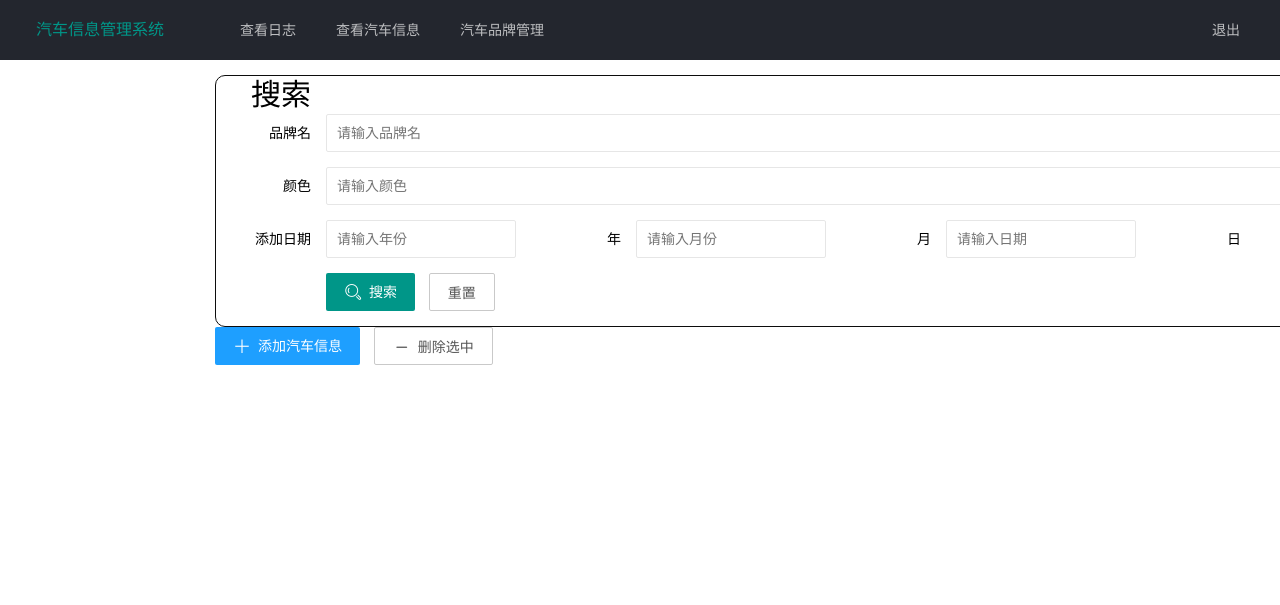
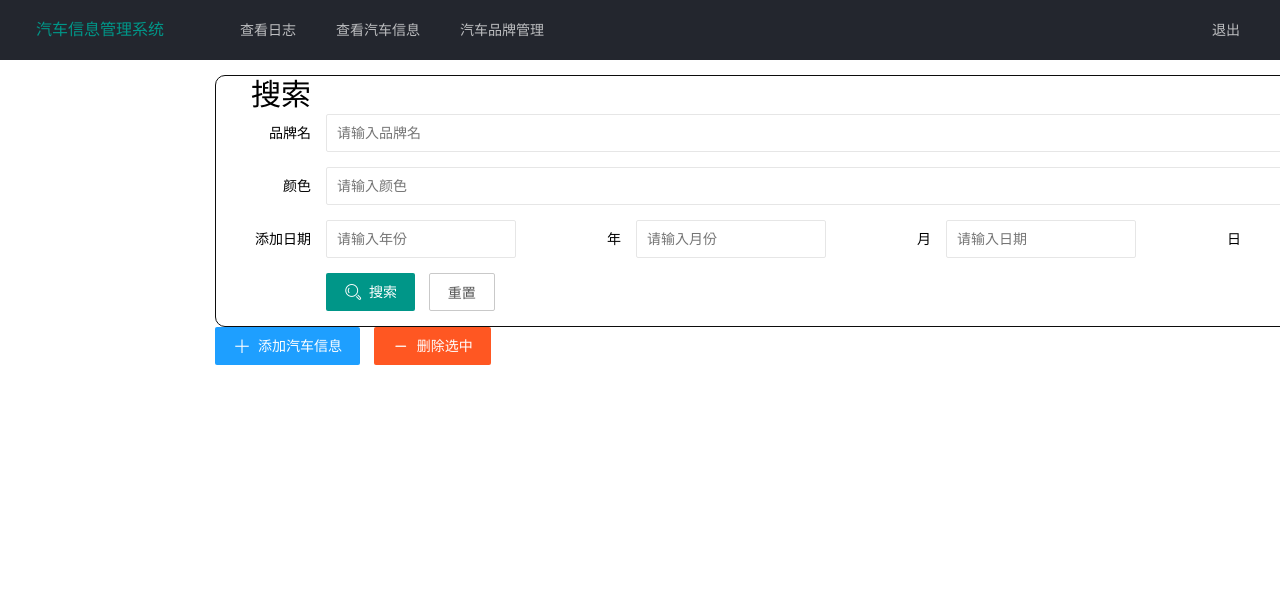
Before and after one commit to 498778889/carManage, a Spring app: page /index in a window 1280 px wide. Shown: the top 605 px of the page. Run offline with Thymeleaf, Linux system fonts and the light colour scheme; the template is opened without the code that fills it, so the values that code supplies are empty.

```diff
--- a/src/main/resources/templates/index.html
+++ b/src/main/resources/templates/index.html
@@ -89,7 +89,7 @@
                 <i class="layui-icon layui-icon-addition"></i>
                 添加汽车信息
             </button>
-            <button class="layui-btn layui-btn-primary " onclick="deleteSelection()">
+            <button class="layui-btn layui-btn-danger " onclick="deleteSelection()">
                 <i class="layui-icon layui-icon-subtraction"></i>
                 删除选中
             </button>
```
